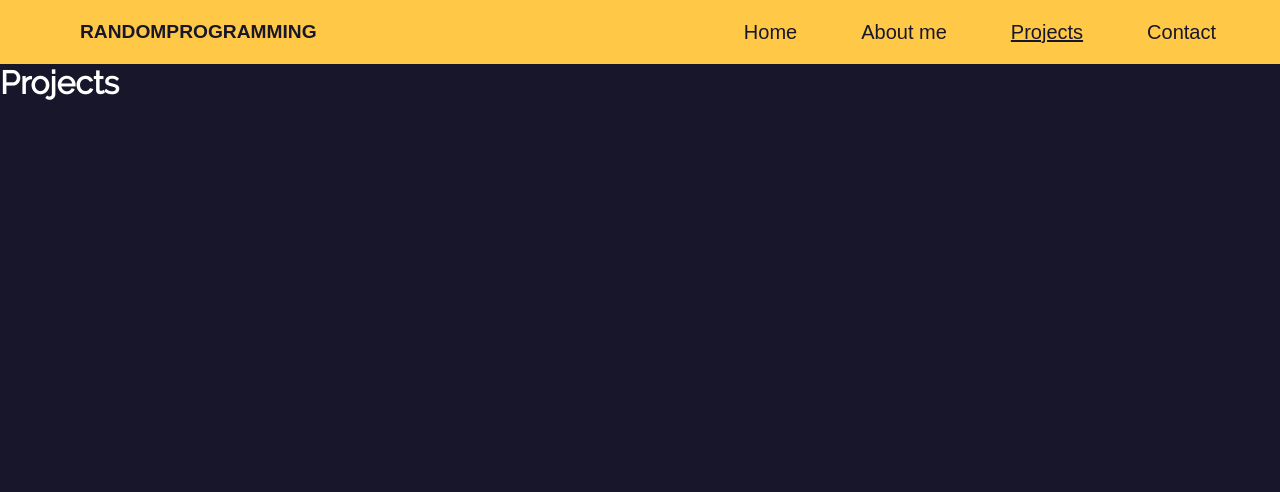
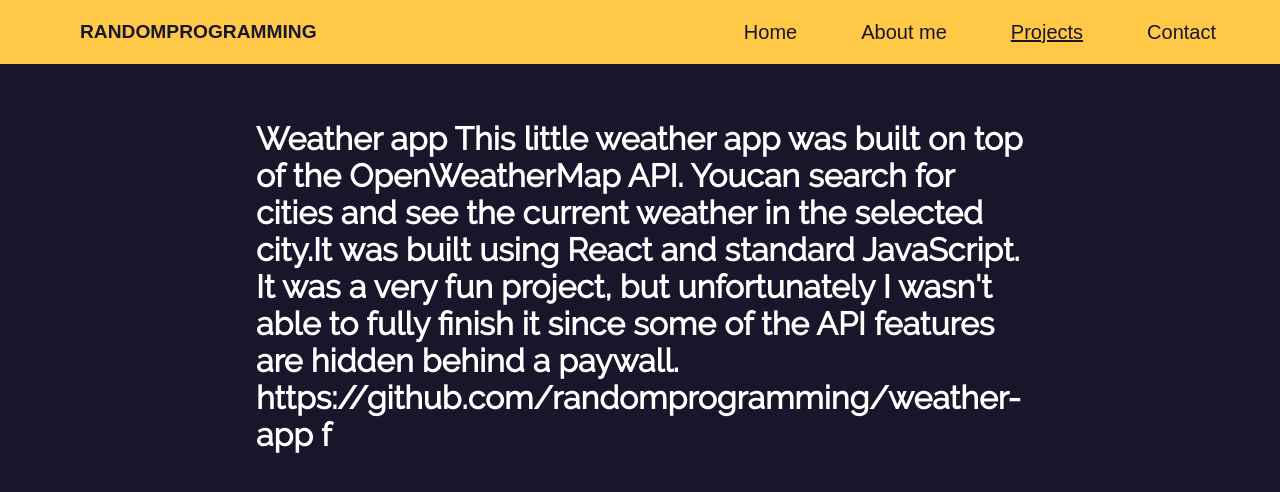
Before and after one commit to randomprogramming/portfolio-app, a React (Create React App) app: page /projects in a window 1280 px wide. Shown: the top 492 px of the page. Built offline with nearby package versions, Linux system fonts and the light colour scheme.

Commit message:
started working on the projects page

```diff
--- /dev/null
+++ b/src/components/Project.js
@@ -0,0 +1,14 @@
+import React, { Component } from "react";
+
+export default class Project extends Component {
+	render() {
+		const { name, description, link, image } = this.props;
+		return (
+			<div className="project-container">
+				<h1>
+					{name} {description} {link} {image}
+				</h1>
+			</div>
+		);
+	}
+}
--- a/src/css/Home.css
+++ b/src/css/Home.css
@@ -13,7 +13,7 @@
 	font-size: 72px;
 	border: solid 5px;
 	border-radius: 15px;
-	margin: 20vh 15vw 0vh 15vw;
+	margin: 15vh 15vw 0vh 15vw;
 }
 
 .home-welcome-text {
--- /dev/null
+++ b/src/css/Projects.css
@@ -0,0 +1,3 @@
+.projects-main-container {
+	margin: 15vh 20vw 0vh 20vw;
+}
--- a/src/views/Projects.js
+++ b/src/views/Projects.js
@@ -1,11 +1,36 @@
 import React, { Component } from "react";
+
+import "../css/Projects.css";
+import Project from "../components/Project";
 
 export default class Projects extends Component {
 	render() {
 		return (
-			<div>
-				<h1>Projects</h1>
+			<div className="projects-main-container">
+				{listOfProjects.map(project => {
+					return (
+						<Project
+							name={project.name}
+							description={project.description}
+							link={project.link}
+							image={project.image}
+						/>
+					);
+				})}
 			</div>
 		);
 	}
 }
+
+const listOfProjects = [
+	{
+		name: "Weather app",
+		description:
+			"This little weather app was built on top of the OpenWeatherMap API. You" +
+			"can search for cities and see the current weather in the selected city." +
+			"It was built using React and standard JavaScript. It was a very fun project, but unfortunately " +
+			"I wasn't able to fully finish it since some of the API features are hidden behind a paywall.",
+		link: "https://github.com/randomprogramming/weather-app",
+		image: "f",
+	},
+];
```
